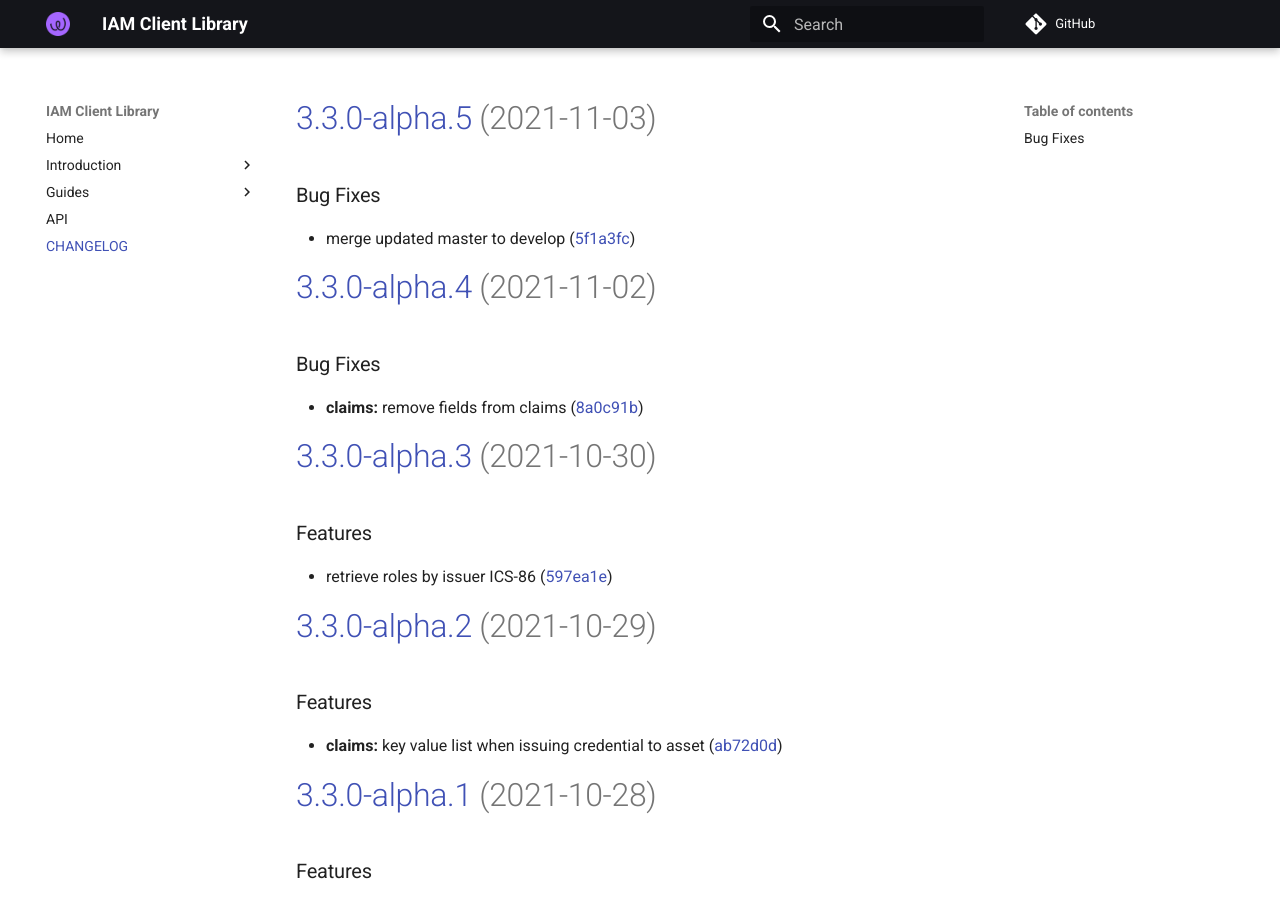
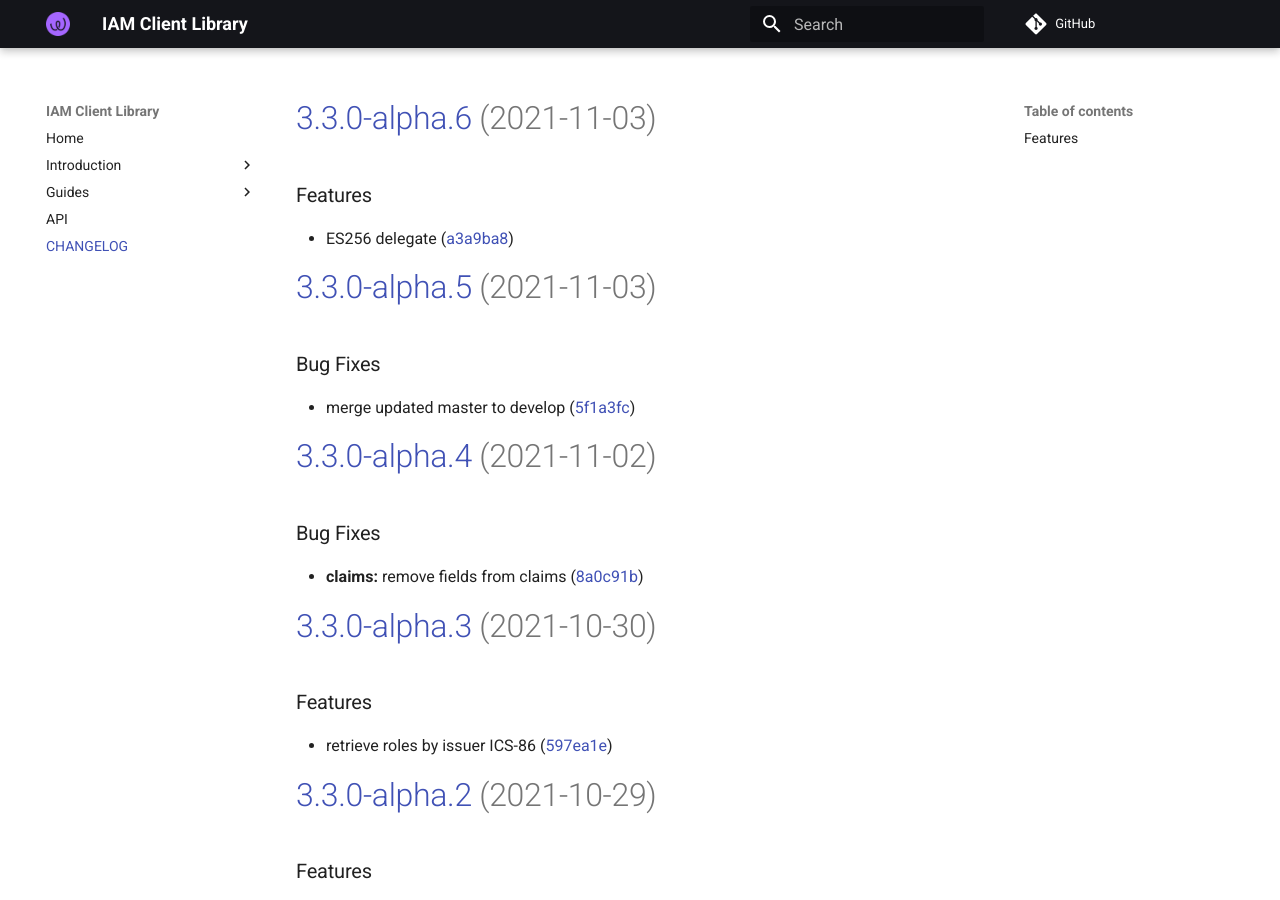
Before and after one commit to energywebfoundation/iam-client-lib, an MkDocs documentation site: the page built from docs/CHANGELOG.md, in a window 1280 px wide and 900 px high. Built offline with MkDocs 1.6.1 and Material for MkDocs 9.7.7, drawn with Linux system fonts in a browser that asks for light colours; comment, search, counter and statistics services are not loaded.

Commit message:
chore(release): 3.3.0-alpha.6 [skip ci]
# [3.3.0-alpha.6](https://github.com/energywebfoundation/iam-client-lib/compare/v3.3.0-alpha.5...v3.3.0-alpha.6) (2021-11-03)

### Features

* ES256 delegate ([a3a9ba8](https://github.com/energywebfoundation/iam-client-lib/commit/a3a9ba8fa884757a38d50986fa6a431bda840b6b))

```diff
--- a/docs/CHANGELOG.md
+++ b/docs/CHANGELOG.md
@@ -1,3 +1,10 @@
+# [3.3.0-alpha.6](https://github.com/energywebfoundation/iam-client-lib/compare/v3.3.0-alpha.5...v3.3.0-alpha.6) (2021-11-03)
+
+
+### Features
+
+* ES256 delegate ([a3a9ba8](https://github.com/energywebfoundation/iam-client-lib/commit/a3a9ba8fa884757a38d50986fa6a431bda840b6b))
+
 # [3.3.0-alpha.5](https://github.com/energywebfoundation/iam-client-lib/compare/v3.3.0-alpha.4...v3.3.0-alpha.5) (2021-11-03)
 
 
--- a/package.json
+++ b/package.json
@@ -1,6 +1,6 @@
 {
     "name": "iam-client-lib",
-    "version": "3.3.0-alpha.5",
+    "version": "3.3.0-alpha.6",
     "description": "Library for Decentralized Identity and Access Management",
     "main": "dist/iam-client-lib.js",
     "module": "dist/iam-client-lib.esm.js",
```
